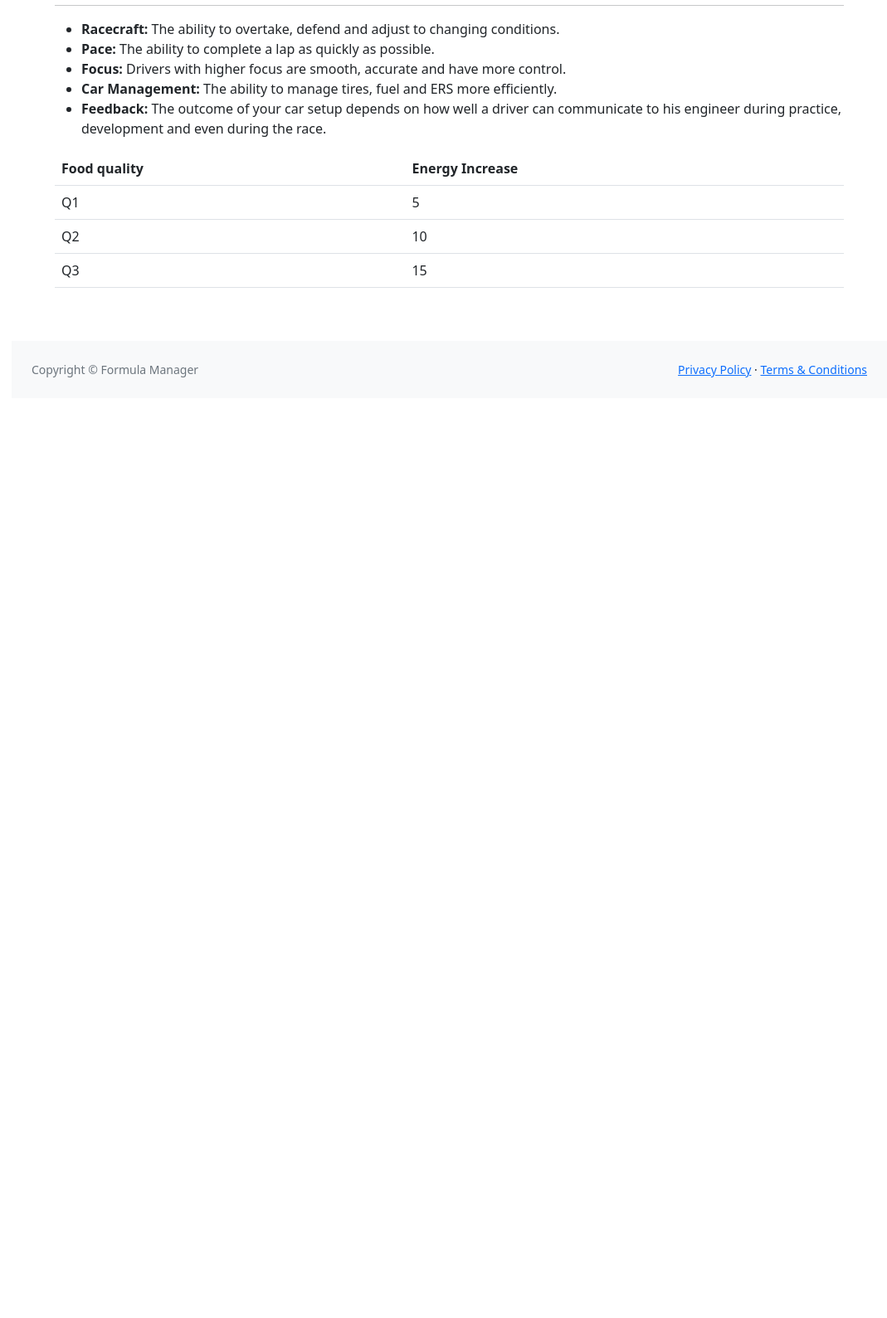
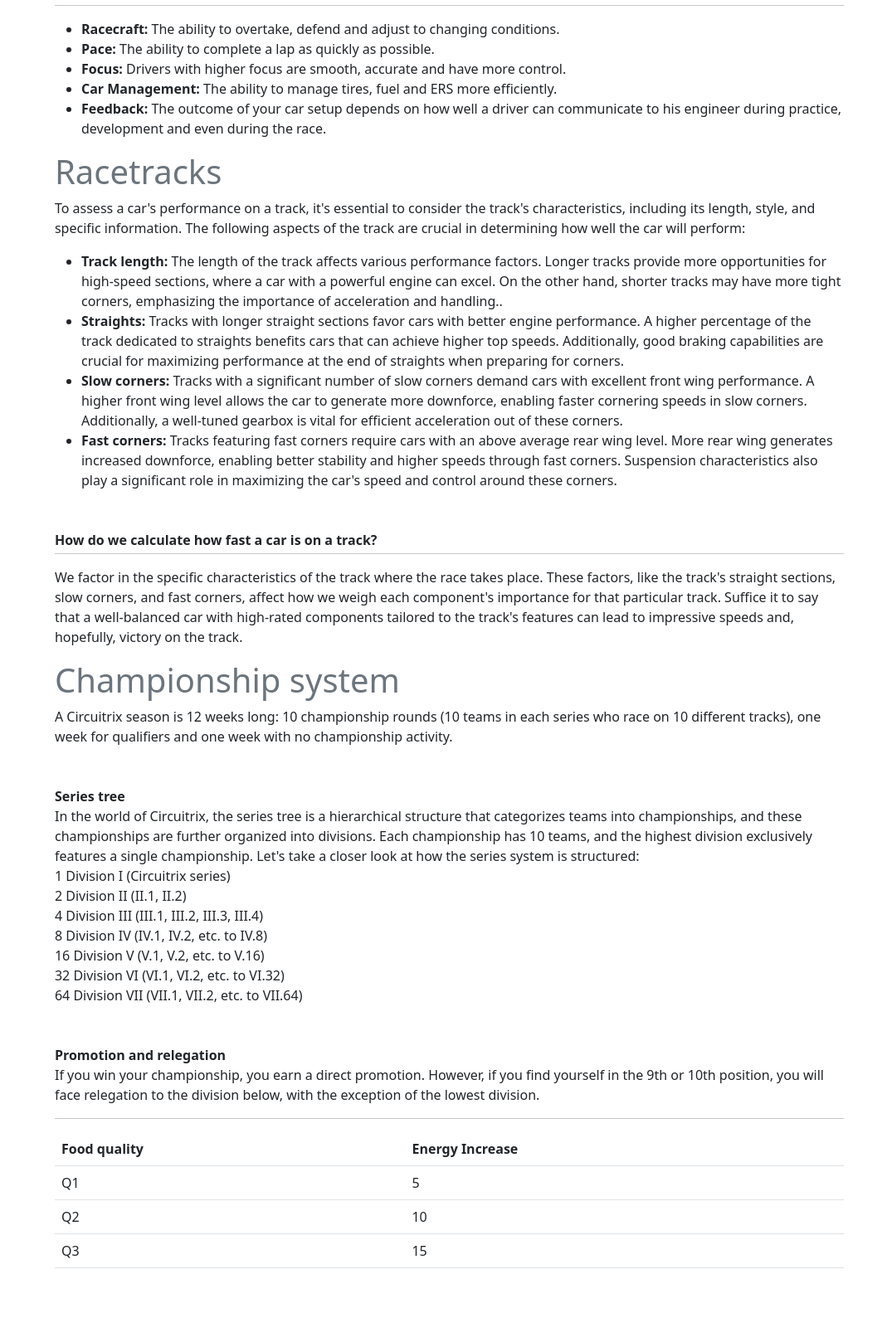
Before and after one commit to Jetrca92/circuitrix, a Django app: template manager/templates/manager/manual.html in a window 1280 px wide. Shown: the part 1759-3348 px from the top of the page at 83% size, without its empty margins (211-1280 px from the left). Before the commit the page ends 2214 px from the top, so only its background shows below. Run offline with Django 4.2, Linux system fonts and the light colour scheme; the template is opened without the code that fills it, so the values that code supplies are empty; some libraries are stand-ins or nearby versions.

Commit message:
Update manual

```diff
--- a/manager/templates/manager/manual.html
+++ b/manager/templates/manager/manual.html
@@ -89,6 +89,66 @@ Manual
         <li><span class="fw-bold">Feedback:</span> The outcome of your car setup depends on how well a driver can communicate
             to his engineer during practice, development and even during the race.</li>
     </ul>
+    <h1 class="text-muted fw-light">Racetracks</h1>
+    <p>
+        To assess a car's performance on a track, it's essential to consider the track's characteristics, including its length,
+        style, and specific information. The following aspects of the track are crucial in determining how well the car will perform:
+    </p>
+    <ul>
+        <li>
+            <span class="fw-bold">Track length:</span> The length of the track affects various performance factors.
+            Longer tracks provide more opportunities for high-speed sections, where a car with a powerful engine can excel.
+            On the other hand, shorter tracks may have more tight corners, emphasizing the
+            importance of acceleration and handling..
+        </li>
+        <li>
+            <span class="fw-bold">Straights:</span> Tracks with longer straight sections favor cars with better engine performance.
+            A higher percentage of the track dedicated to straights benefits cars that can achieve higher top speeds. Additionally,
+            good braking capabilities are crucial for maximizing performance at the end of straights when preparing for corners.
+        </li>
+        <li>
+            <span class="fw-bold">Slow corners:</span> Tracks with a significant number of slow corners demand cars with excellent
+            front wing performance. A higher front wing level allows the car to generate more downforce, enabling faster cornering
+            speeds in slow corners. Additionally, a well-tuned gearbox is vital for efficient acceleration out of these corners.
+        </li>
+        <li>
+            <span class="fw-bold">Fast corners:</span> Tracks featuring fast corners require cars with an above average rear wing level.
+            More rear wing generates increased downforce, enabling better stability and higher speeds through fast corners. Suspension
+            characteristics also play a significant role in maximizing the car's speed and control around these corners.
+        </li>
+    </ul>
+    <div class="fw-bold mt-5">How do we calculate how fast a car is on a track?</div>
+    <hr class="mt-1 mb-3">
+    <p>
+        We factor in the specific characteristics of the track where the race takes place. These factors, like the track's straight
+        sections, slow corners, and fast corners, affect how we weigh each component's importance for that particular track. Suffice
+        it to say that a well-balanced car with high-rated components tailored to the track's features can lead to impressive speeds
+        and, hopefully, victory on the track.
+    </p>
+    <h1 class="text-muted fw-light">Championship system</h1>
+    <p>
+        A Circuitrix season is 12 weeks long: 10 championship rounds (10 teams in each series who race on 10 different tracks), one week
+        for qualifiers and one week with no championship activity.
+    </p>
+    <div class="fw-bold mt-5">Series tree</div>
+    <p>
+        In the world of Circuitrix, the series tree is a hierarchical structure that categorizes teams into championships, and these
+        championships are further organized into divisions. Each championship has 10 teams, and the highest division exclusively
+        features a single championship. Let's take a closer look at how the series system is structured:<br>
+        1 Division I (Circuitrix series)<br>
+        2 Division II (II.1, II.2)<br>
+        4 Division III (III.1, III.2, III.3, III.4)<br>
+        8 Division IV (IV.1, IV.2, etc. to IV.8)<br>
+        16 Division V (V.1, V.2, etc. to V.16)<br>
+        32 Division VI (VI.1, VI.2, etc. to VI.32)<br>
+        64 Division VII (VII.1, VII.2, etc. to VII.64)<br>
+    </p>
+    <div class="fw-bold mt-5">Promotion and relegation</div>
+    <p>
+        If you win your championship, you earn a direct promotion. However, if you find yourself in the 9th or 10th position, you will
+        face relegation to the division below, with the exception of the lowest division.
+    </p>
+    <hr class="mt-1 mb-3">
     <table class="table">
         <thead>
             <tr>
```
